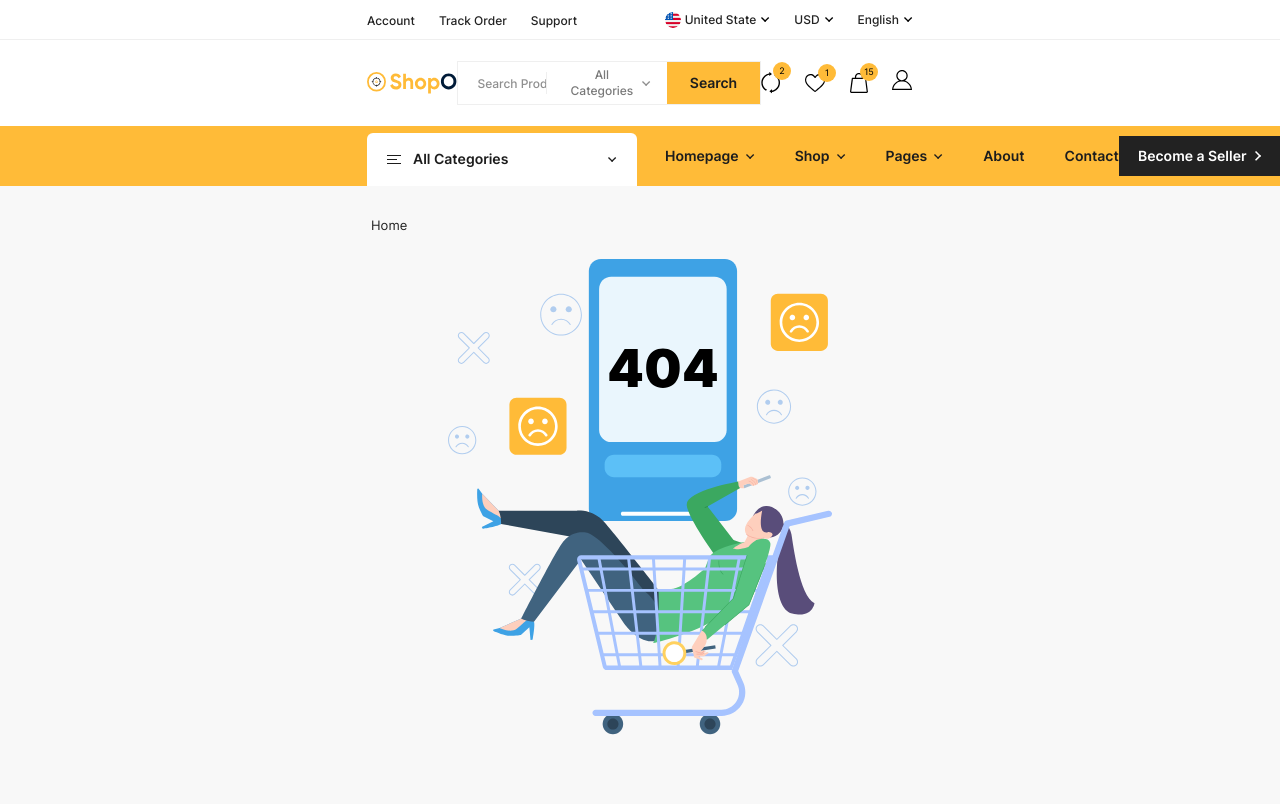
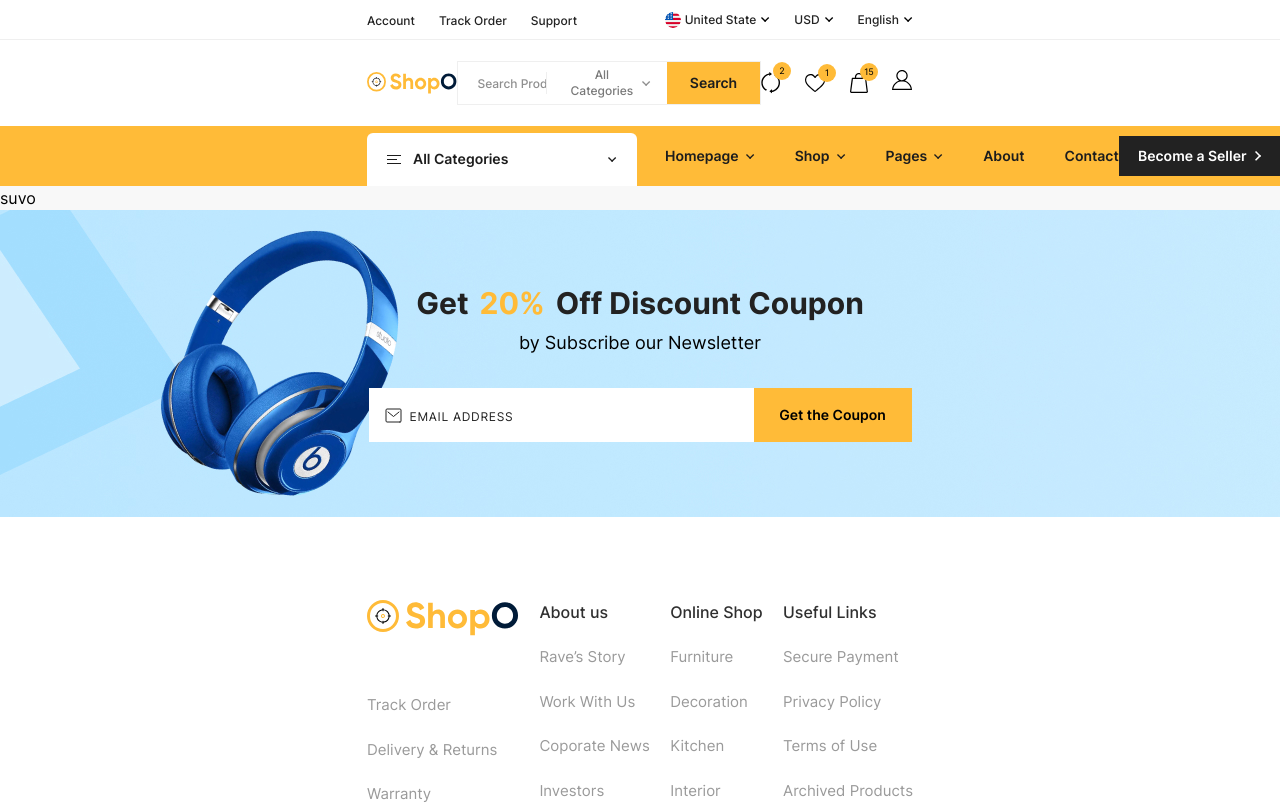
Before and after one commit to ifedayoagboola/bitsgiga-client, a React (Create React App) app: page /contact in a window 1280 px wide. Shown: the top 804 px of the page. Built offline with nearby package versions, Linux system fonts and the light colour scheme.

Commit message:
contact router added

```diff
--- a/src/Routers.js
+++ b/src/Routers.js
@@ -5,6 +5,7 @@ import Blogs from "./components/Blogs";
 import Blog from "./components/Blogs/Blog.jsx";
 import CardPage from "./components/CartPage";
 import CheakoutPage from "./components/CheakoutPage";
+import Contact from "./components/Contact";
 import FlashSale from "./components/FlashSale";
 import FourZeroFour from "./components/FourZeroFour";
 import Home from "./components/Home";
@@ -34,6 +35,7 @@ export default function Routers() {
       <Route exact path="/blogs/blog" element={<Blog />} />
       <Route exact path="/blogs/blog" element={<Blog />} />
       <Route exact path="/tracking-order" element={<TrackingOrder />} />
+      <Route exact path="/contact" element={<Contact />} />
       <Route exact path="/privacy-policy" element={<PrivacyPolicy />} />
       <Route exact path="*" element={<FourZeroFour />} />
     </Routes>
--- /dev/null
+++ b/src/components/Contact/index.jsx
@@ -0,0 +1,9 @@
+import Layout from "../Partials/Layout";
+
+export default function Contact() {
+  return (
+    <Layout childrenClasses="pt-0 pb-0">
+      <div>suvo</div>
+    </Layout>
+  );
+}
```
